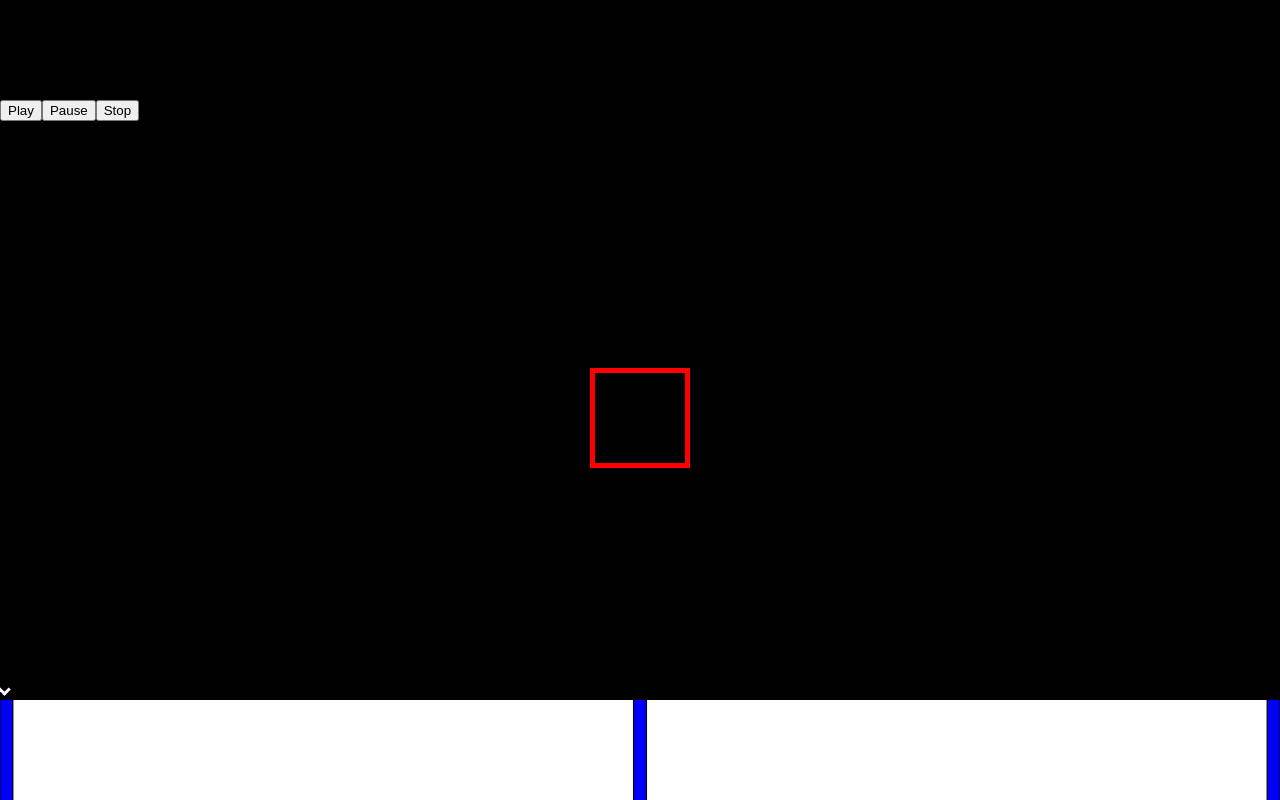
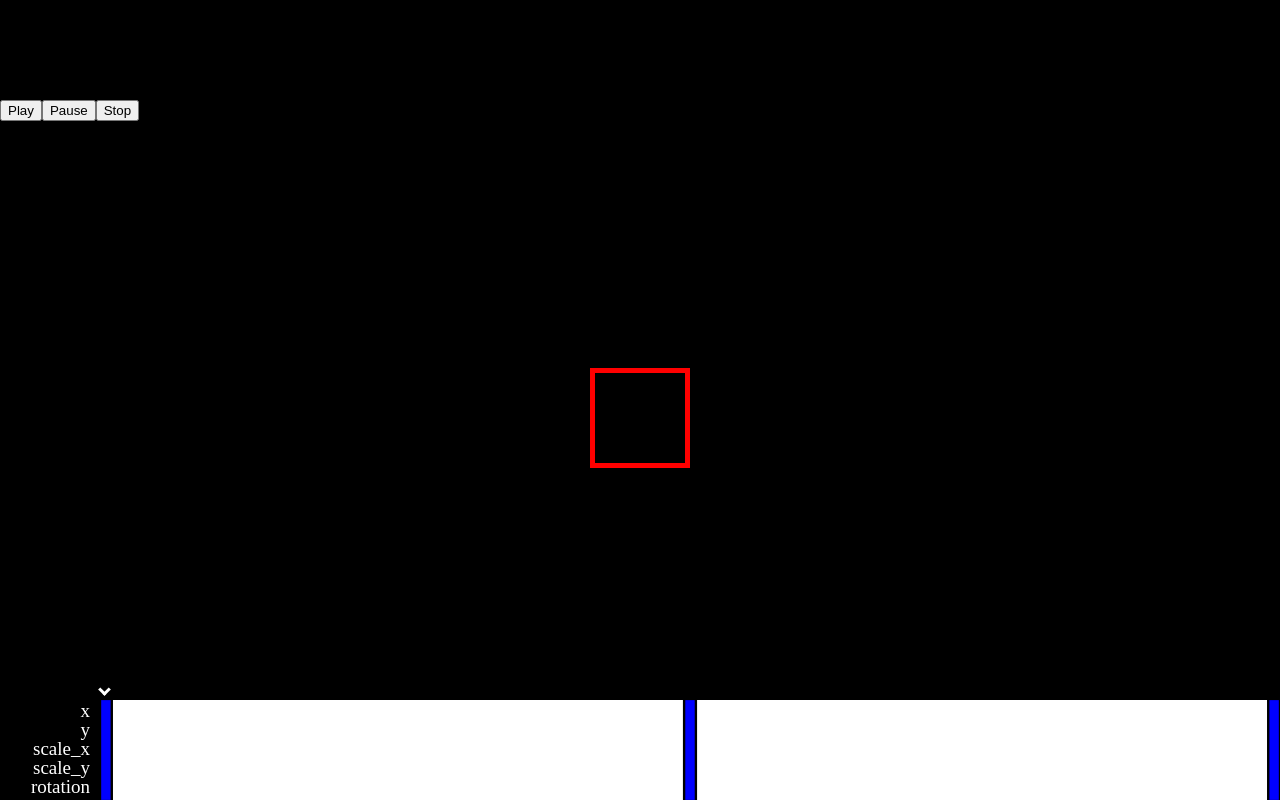
Before and after one commit to TheHorscht/AnimationEditor, a Vue app: page / in a window 1280 px wide. Built offline with nearby package versions, Linux system fonts and the light colour scheme.

Commit message:
Adding text

```diff
--- a/src/App.vue
+++ b/src/App.vue
@@ -22,17 +22,17 @@
   </div>
   <div id="playHead" :style="{ left: playHeadPosition + 'px' }">
   </div>
-  <svg ref='svg' preserveAspectRatio='none' height='100' viewBox='0 0 1000 1000'
-    @dblclick='doubleClicked'>
-    <!-- <g>
-      <text x='0' y='0'>Hello</text>
-    </g> -->
-    <g>
-      <rect v-for='(handle, index) in handles' :key='index' :x='handle.t * 990' width='10' :height='1000' style='fill:rgb(0,0,255);stroke-width:1;stroke:rgb(0,0,0)'
+  <div id='timeline'>
+    <div>
+      <div v-for="t in animationProperties" :key="t">{{t}}</div>
+    </div>
+    <svg ref='svg' preserveAspectRatio='none' height='100' viewBox='0 0 100 100'
+      @dblclick='doubleClicked'>
+      <rect v-for='(handle, index) in handles' :key='index' :x='handle.t * 99' width='1' height='100' style='fill:rgb(0,0,255);stroke-width:0.2;stroke:rgb(0,0,0)'
         @mousedown='handleMouseDown(handle)'
         @click='selectHandle(handle)'/>
-    </g>
-  </svg>
+    </svg>
+  </div>
 </template>
 
 <script setup>
@@ -57,6 +57,8 @@ class Handle {
   }
 }
 
+const animationProperties = [ 'x', 'y', 'scale_x', 'scale_y', 'rotation' ];
+
 const svg = ref();
 let handles = reactive([
   new Handle(0),
@@ -71,7 +73,8 @@ const playing = ref(false);
 const currentTime = ref(0);
 const playHeadPosition = computed(() => {
   if(!svg.value) return 0;
-  return Math.max(0, currentTime.value * svg.value.getAttribute('width') - 10);
+  const bbox = svg.value.getBoundingClientRect();
+  return Math.max(0, 110 + currentTime.value * (bbox.right - 110) - 10);
 });
 
 let lastTime = Date.now();
@@ -128,9 +131,11 @@ function stop() {
 
 function getT(mouseX) {
   if(!svg.value) return;
-  const svgWidth = parseInt(svg.value.getAttribute('width'));
-  const x = (mouseX / svgWidth) * 1000;
-  return Math.min(1000 - 10, Math.max(0, x - 5)) / (1000 - 10);
+  const bbox = svg.value.getBoundingClientRect();
+  const svgWidth = bbox.width;
+  console.log(mouseX);
+  const x = (mouseX / svgWidth) * 100;
+  return Math.min(100 - 1, Math.max(0, x - 0.5)) / (100 - 1);
 }
 
 function doubleClicked(ev) {
@@ -143,8 +148,7 @@ function handleMouseDown(s) {
 
 function mouseMove(ev) {
   if(!svg.value) return;
-
-  if(dragging) {
+  if(dragging && (ev.target == svg.value || ev.target.parentNode == svg.value)) {
     dragging.t = getT(ev.offsetX);
     // Sort handles by t value
     handles.sort((a, b) => a.t - b.t);
@@ -162,12 +166,6 @@ function selectHandle(handle) {
 onMounted(() => {
   window.addEventListener('mouseup', mouseUp);
   window.addEventListener('mousemove', mouseMove);
-  const svgV = svg.value;
-  window.addEventListener('resize', () => {
-    svgV.setAttribute('width', document.body.clientWidth);
-  });
-  svgV.setAttribute('width', document.body.clientWidth);
-  // svgV.setAttribute('viewBox', `0 0 100 100`);
 });
 </script>
 <style lang='scss'>
@@ -188,6 +186,7 @@ canvas {
 }
 svg {
   background: white;
+  width: 100%;
   rect:hover {
     cursor: col-resize;
   }
@@ -217,4 +216,15 @@ div#object {
   width: 100px;
   height: 100px;
 }
+#timeline {
+  display: grid;
+  grid-template-columns: 100px auto;
+  div > div {
+    display: flex;
+    justify-content: flex-end;
+    margin-right: 10px;
+    font-size: 19px;
+    height: 19px;
+  }
+}
 </style>
```
